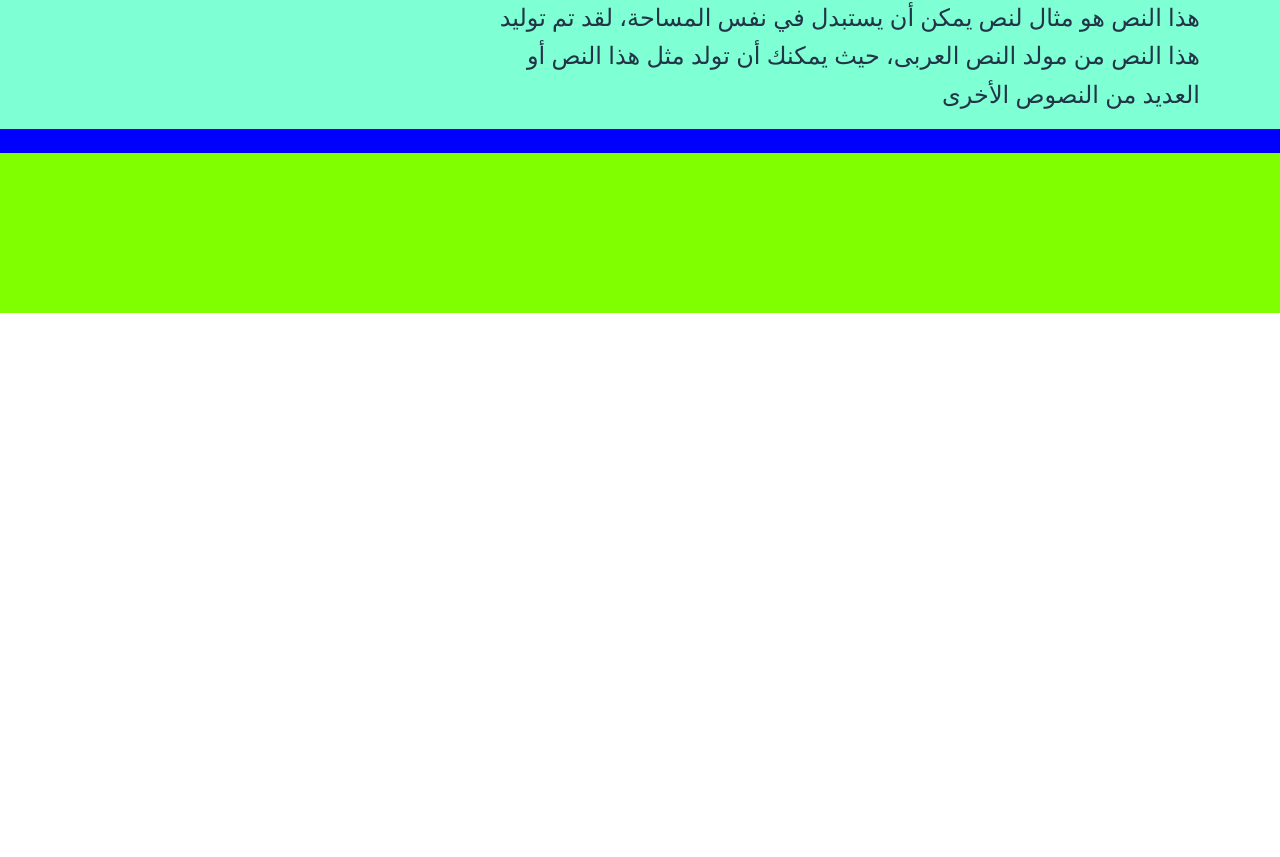
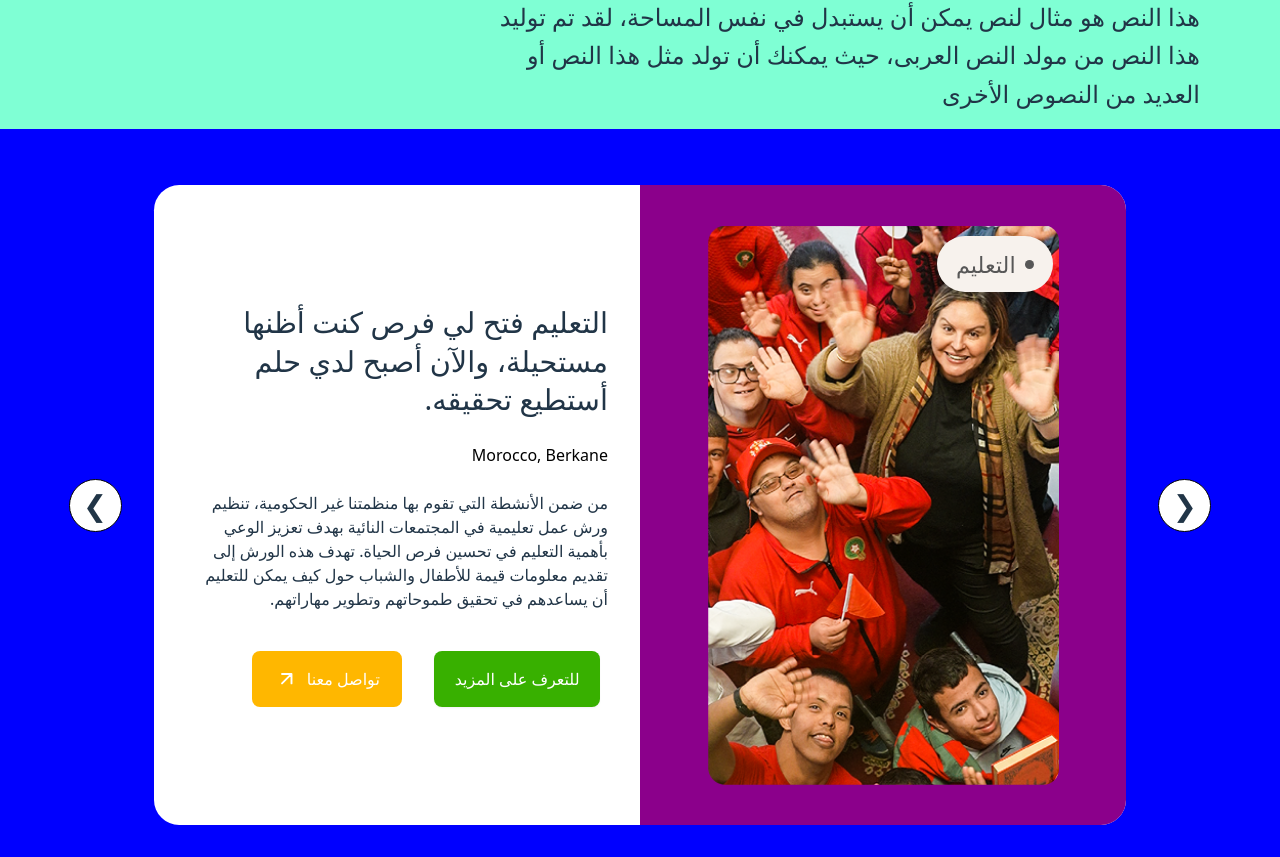
Before and after one commit to SOFT-CACTUS-INTERN/organisme-badr-web, a React (Vite) app in the folder FrontEnd/: page /#/ in a window 1280 px wide. Shown: the part 2483-3340 px from the top of the page. Before the commit the page ends 2796 px from the top, so only its background shows below. Built offline with nearby package versions, Linux system fonts and the light colour scheme.

Commit message:
component de activities

```diff
--- a/FrontEnd/src/Components/Activities.jsx
+++ b/FrontEnd/src/Components/Activities.jsx
@@ -1,18 +1,26 @@
+import React, { useState } from 'react'; // ← N’oublie pas d’importer useState !
 import '../assets/styles/activite.css';
 import activiteGraph7 from '../assets/svgs/graph7.svg';
 import activiteGraph14 from '../assets/svgs/graph14.svg';
 
-const ActiviteCard = ({ imageSrc, title, location, description,categorie }) => {
+const ActiviteCard = ({ imageSrc, title, location, description, categorie }) => {
   return (
     <div className="activite">
       <div className="image-div">
+        <button className="btn-activite">
+          {categorie}
+          <div className="out"></div>
+        </button>
+        {/* <img className="activite-pecture" src={imageSrc} alt="Activité" /> */}
 
-          <button className="btn-activite">
-            {categorie}
-            <div className="out"></div>
-          </button>
+      <div
+  className="activite-pecture"
+  style={{
+    backgroundImage: `url(${imageSrc})`
 
-        <img className="activite-pecture" src={imageSrc} alt="Activité" />
+  }}
+></div>
+
       </div>
       <div className="activite-content">
         <h2>{title}</h2>
@@ -20,11 +28,11 @@ const ActiviteCard = ({ imageSrc, title, location, description,categorie }) => {
         <p>{description}</p>
         <div className="btn-groupe">
           <button className="left-btn">
-             <img className="activite-graph24" src={activiteGraph14} alt="Icon" />
+            <img className="activite-graph24" src={activiteGraph14} alt="Icon" />
             تواصل معنا
           </button>
           <button className="right-btn">
-           <img className="activite-graph24" src={activiteGraph14} alt="Icon" />
+
             للتعرف على المزيد
           </button>
         </div>
@@ -34,16 +42,9 @@ const ActiviteCard = ({ imageSrc, title, location, description,categorie }) => {
 };
 
 const Activities = () => {
-  const activiteData = [
-    {
-      imageSrc: "/organisme-badr-web/flags/study.png",
-      title: "التعليم فتح لي فرص كنت أظنها مستحيلة، والآن أصبح لدي حلم أستطيع تحقيقه.",
-      location: "Morocco, Berkane",
-      description:
-        "من ضمن الأنشطة التي تقوم بها منظمتنا غير الحكومية، تنظيم ورش عمل تعليمية في المجتمعات النائية بهدف تعزيز الوعي بأهمية التعليم في تحسين فرص الحياة. تهدف هذه الورش إلى تقديم معلومات قيمة للأطفال والشباب حول كيف يمكن للتعليم أن يساعدهم في تحقيق طموحاتهم وتطوير مهاراتهم.",
+  const [currentIndex, setCurrentIndex] = useState(0);
 
-      categorie:"الطبخ"
-    },
+   const activiteData = [
     {
       imageSrc: "/organisme-badr-web/flags/study.png",
       title: "التعليم فتح لي فرص كنت أظنها مستحيلة، والآن أصبح لدي حلم أستطيع تحقيقه.",
@@ -54,7 +55,7 @@ const Activities = () => {
       categorie:"التعليم"
     },
     {
-      imageSrc: "/organisme-badr-web/flags/study.png",
+      imageSrc: "/organisme-badr-web/flags/boy.png",
       title: "التعليم فتح لي فرص كنت أظنها مستحيلة، والآن أصبح لدي حلم أستطيع تحقيقه.",
       location: "Morocco, Berkane",
       description:
@@ -62,7 +63,28 @@ const Activities = () => {
 
       categorie:"الطبخ"
     },
+    {
+      imageSrc: "/organisme-badr-web/flags/girls.png",
+      title: "التعليم فتح لي فرص كنت أظنها مستحيلة، والآن أصبح لدي حلم أستطيع تحقيقه.",
+      location: "Morocco, Berkane",
+      description:
+        "من ضمن الأنشطة التي تقوم بها منظمتنا غير الحكومية، تنظيم ورش عمل تعليمية في المجتمعات النائية بهدف تعزيز الوعي بأهمية التعليم في تحسين فرص الحياة. تهدف هذه الورش إلى تقديم معلومات قيمة للأطفال والشباب حول كيف يمكن للتعليم أن يساعدهم في تحقيق طموحاتهم وتطوير مهاراتهم.",
+
+      categorie:"mosika "
+    },
   ];
+
+  const handleNext = () => {
+    setCurrentIndex((prevIndex) =>
+      prevIndex === activiteData.length - 1 ? 0 : prevIndex + 1
+    );
+  };
+
+  const handlePrev = () => {
+    setCurrentIndex((prevIndex) =>
+      prevIndex === 0 ? activiteData.length - 1 : prevIndex - 1
+    );
+  };
 
   return (
     <section className="activities-section">
@@ -78,15 +100,16 @@ const Activities = () => {
 
       <div className="activite-p">
         <p>
-          هذا النص هو مثال لنص يمكن أن يستبدل في نفس المساحة، لقد تم توليد هذا النص من مولد النص العربى، حيث
-          يمكنك أن تولد مثل هذا النص أو العديد من النصوص الأخرى
+       هذا النص هو مثال لنص يمكن أن يستبدل في نفس المساحة، لقد تم توليد هذا النص من مولد النص العربى، حيث يمكنك أن تولد مثل هذا النص أو العديد من النصوص الأخرى
         </p>
       </div>
 
       <div className="activite-groupe">
-        {/* {activiteData.map((item, index) => (
-          <ActiviteCard key={index} {...item} />
-        ))} */}
+        <button className='prev' onClick={handlePrev}> <div className='lgn'>❮</div> </button>
+
+        <ActiviteCard {...activiteData[currentIndex]} />
+
+        <button className='next' onClick={handleNext}> <div className='lgn'>❯</div> </button>
       </div>
     </section>
   );
--- a/FrontEnd/src/assets/styles/activite.css
+++ b/FrontEnd/src/assets/styles/activite.css
@@ -1,96 +1,107 @@
-*, *::before, *::after {
+*,
+*::before,
+*::after {
   box-sizing: border-box;
   margin: 0;
   padding: 0;
 }
 
-html, body {
+html,
+body {
   min-height: 100vw;
   margin: 0;
   /* padding: 0;
   background-color: #FFB700; */
 }
-.activities-section{
+
+.activities-section {
   background-color: blue;
-    display:flex;
+  display: flex;
   flex-direction: column;
   justify-content: center;
   align-items: center;
-    gap:1.5rem;
-    padding-top:2rem;
-    overflow: hidden;
+  gap: 1.5rem;
+  padding-top: 2rem;
+
   width: 100%;
-  overflow: hidden;
+
   height: auto;
 
 }
-.activite-title{
-   display:flex;
+
+.activite-title {
+  display: flex;
   justify-content: right;
   align-items: center;
-  padding:1rem;
+  padding: 1rem;
 
-  width:100%;
+  width: 100%;
   /* background-color: blue; */
   flex-direction: row-reverse;
-  gap:1.5rem;
+  gap: 1.5rem;
   z-index: 10;
   /* background-color: darkcyan; */
-  padding-right:6rem;
+  padding-right: 6rem;
   background-color: blueviolet;
 }
-.activite-name{
+
+.activite-name {
 
 
   background-color: brown;
-    display:flex;
+  display: flex;
   justify-content: center;
   align-items: center;
   flex-direction: column;
-  gap:1rem;
+  gap: 1rem;
   z-index: 10;
 }
-.activite-name h1{
 
- display:flex;
+.activite-name h1 {
+
+  display: flex;
   flex-direction: row-reverse;
-  gap:1rem;
-  color:#FFC300;
+  gap: 1rem;
+  color: #FFC300;
 
   font-weight: 500;
   font-size: clamp(1.5rem, 3vw, 3.5rem);
   z-index: 10;
 
 }
-.activite-name span{
+
+.activite-name span {
 
   color: #38B000;
 }
-.activite-name hr{
+
+.activite-name hr {
   background: linear-gradient(180deg, #38B000 0%, #FFC400 107.1%);
-width:100%;
+  width: 100%;
   height: 5px;
   border: none;
   border-radius: 158.74px;
 
 
 }
-.activite-p{
-    width:100%;
+
+.activite-p {
+  width: 100%;
   background-color: aquamarine;
-  display:flex;
+  display: flex;
   justify-content: right;
   align-items: right;
 
 
-  padding-top:1rem;
+  padding-top: 1rem;
   padding-bottom: 1rem;
-  display:flex;
+  display: flex;
   justify-content: right;
   align-items: center;
-  padding-right:5rem
+  padding-right: 5rem
 }
-.activite-p p{
+
+.activite-p p {
   font-weight: 400;
 
 
@@ -98,67 +109,77 @@ letter-spacing: 0%;
   text-align: right;
   font-size: clamp(1rem, 3vw, 1.5rem);
   line-height: 1.6;
-  width:60%;
+  width: 60%;
 }
-.activite-groupe{
 
-    display:flex;
+.activite-groupe {
+
+  display: flex;
   flex-direction: row;
   justify-content: center;
   align-items: center;
-    gap:2rem;
-    background-color: chartreuse;
-  width:100%;
-  padding:5rem;
+  gap: 2rem;
+  /* background-color: chartreuse; */
+  width: 100%;
+  padding: 2rem;
   /* padding:5rem; */
 
 
 
 }
-.activite{
-    display:flex;
+
+.activite {
+  display: flex;
   flex-direction: row-reverse;
-    background-color: crimson;
- width:80%;
+  background-color: white;
+  width: 80%;
   justify-content: space-between;
   align-items: center;
- height:auto;
+  height: auto;
   border-radius: 25.2px;
+  align-items: stretch;
+  height: 80vh;
+  align-items: stretch;
+
+
 
 
 
 
 }
-.btn-groupe{
-    display:flex;
+
+.btn-groupe {
+  display: flex;
   flex-direction: row;
   justify-content: right;
   align-items: center;
-    gap:2rem;
-    background-color: aqua;
+  gap: 2rem;
+  /* background-color: aqua; */
 
   border-radius:
     3.63px;
-width:100%;
-padding-top:1rem;
+  width: 100%;
+  padding-top: 1rem;
   padding-bottom: 1rem;
-padding-right:0.5rem
+  padding-right: 0.5rem;
+  /* height:40vh */
 
 
 
 }
-.right-btn{
-    display:flex;
+
+.right-btn {
+  display: flex;
   justify-content: center;
   align-items: center;
-    gap:0rem;
-    padding:1rem;
+  gap: 0rem;
+  padding: 1rem;
   background: #38B000;
   box-shadow: 0px 1.01px 2.01px 0px #1018280D;
-    border-radius:8.05px;
-    width:40%;
+  border-radius: 8.05px;
+  width: 40%;
   /* padding:1rem; */
-    color:white;
+  color: white;
   /* padding:1rem; */
 
   font-weight: 500;
@@ -166,12 +187,10 @@ padding-right:0.5rem
   line-height: 1;
   letter-spacing: 0;
   text-align: right;
-  height:7vh
+  height: 7vh
+}
 
-
-
-}
-.activite-content h2{
+.activite-content h2 {
 
 
   font-weight: 500;
@@ -180,18 +199,19 @@ padding-right:0.5rem
   letter-spacing: normal;
   text-align: right;
   text-transform: capitalize;
-  width:100%;
-  background-color: aqua;
-  direction:rtl
+  width: 100%;
+  /* background-color: aqua; */
+  direction: rtl
 }
-.left-btn{
-display:flex;
+
+.left-btn {
+  display: flex;
   justify-content: center;
   align-items: center;
 
   background: #FFB700;
-color:white;
-gap:0.5rem;
+  color: white;
+  gap: 0.5rem;
   /* padding:1rem; */
 
   /* padding:1rem; */
@@ -202,75 +222,85 @@ gap:0.5rem;
   text-align: right;
   border-radius:
     8.05px;
-height:7vh
+  height: 7vh
+}
+
+.activite-content p {
+  display: flex;
+  justify-content: right;
+  width: 100%;
+  /* background-color: antiquewhite; */
+  align-items: right;
+  text-align: right;
+  direction: rtl
+}
+
+.activite-content h4 {
+  text-align: right;
+  /* background-color: #38B000; */
+  color: black;
+  display: flex;
+  justify-content: right;
+  width: 100%;
+
+}
+
+.activite-content h4 span {
+  text-transform: capitalize;
+  color: #575757;
+
+}
+
+.activite-content {
 
 
-}
-.activite-content p{
-    display:flex;
-    justify-content: right;
-    width:100%;
-    background-color: antiquewhite;
-    align-items: right;
-    text-align: right;
-    direction:rtl
-}
-.activite-content h4{
-    text-align: right;
-    background-color: #38B000;
-    color:black;
-    display:flex;
-    justify-content: right;
-    width:100%;
-
-}
-.activite-content h4 span{
-    text-transform: capitalize;
-    color:#575757;
-
-}
-.activite-content{
-
-
-    background-color: chocolate;
-    width:50%;
-    padding:2rem;
-    display:flex;
+  /* background-color: chocolate; */
+  width: 50%;
+  padding: 2rem;
+  padding-bottom: 1rem;
+  display: flex;
   justify-content: center;
   align-items: center;
-    gap:1.5rem;
+  gap: 1.5rem;
   flex-direction: column;
 
 
 }
-.image-div{
-    width:50%;
-    display:flex;
+
+.image-div {
+  width: 50%;
+  display: flex;
   justify-content: center;
   align-items: center;
-    height:auto;
+  height: auto;
   border-top-right-radius: 25.2px;
   border-bottom-right-radius: 25.2px;
-position:relative;
+  position: relative;
+  height: auto;
+  padding: 1rem;
+  min-height: 60vh;
+  padding: 1.5rem;
+
+
+  background-color: darkmagenta;
+}
+
+.activite-pecture {
+
+  width: 80%;
+  height: 100%;
+  height: 70vh;
+  background-size: cover;
+  border-radius: 16px;
+  background-repeat: no-repeat;
+}
 
 
 
 
 
-    background-color: darkmagenta;
-}
-.activite-pecture{
-    width:90%;
-    padding:1rem;
-    border-radius:
-16.8px;
-   object-fit: contain;
-   position:relative;
-}
-
-
-.btn-activite{
-position:absolute;
+.btn-activite {
+  position: absolute;
   z-index: 10;
 
   font-weight: 500;
@@ -282,16 +312,16 @@ position:absolute;
   /* width: 3.375rem;
   height: 1.75rem;   */
   color: #575757;
-  top:5%;
-  right:15%;
-  width:24%;
-  height:auto;
+  top: 8%;
+  right: 15%;
+  width: 24%;
+  height: auto;
   background: #F7F2ED;
   border-radius:
     84px;
-padding:1rem;
+  padding: 1rem;
   height: 7vh;
-display:flex;
+  display: flex;
   justify-content: center;
   align-items: center;
   font-weight: 500;
@@ -301,7 +331,8 @@ align-items: center;
   text-transform: capitalize;
 
 }
-.out{
+
+.out {
   width: 9px;
   height: 9px;
 
@@ -312,3 +343,187 @@ height: 9px;
   border-radius: 50%;
 
 }
+
+.next,
+.prev {
+
+  border: 0.55px solid #000000;
+  background: #FFFFFF;
+  width: 53px;
+  height: 53px;
+
+
+  border-width: 0.55px;
+  display: flex;
+  justify-content: center;
+  align-items: center;
+
+
+}
+
+.lgn {
+
+
+
+
+
+
+
+  /* border: 3.01px solid #000000 */
+
+}
+
+@media (max-width: 1024px) and (min-width: 481px) {
+
+  /* tes styles */
+  .activite {
+
+    background-color: red;
+    width: 100%;
+
+  }
+
+  .image-div {
+    background: #575757;
+    width: 50%;
+    padding: 2rem;
+  }
+
+  .activite-pecture {
+
+    width: 100%;
+
+  }
+
+  .activite-content {
+    width: 50%;
+    background-color: antiquewhite;
+
+    padding-top: 2rem;
+  }
+
+  .btn-groupe {
+    background-color: blue;
+    width: 100%;
+  }
+
+}
+
+
+
+@media(max-width:480px) {
+
+  .activite-section {
+    padding: 1rem;
+
+  }
+
+  .activite-groupe {
+    padding: 0;
+    background-color: pink;
+    gap: 0;
+  }
+
+  .activite {
+
+
+    flex-direction: column;
+    background-color: aquamarine;
+    height: auto;
+    border-radius: 0;
+  }
+
+  .activite--groupe {
+
+
+
+
+    justify-content: center;
+    align-items: center;
+  }
+
+  .activite-content {
+    width: 100%;
+    display: flex;
+    flex-direction: column;
+    gap: 0.5rem;
+
+
+
+    border-radius: 0;
+  }
+
+  .image-div {
+    width: 100%;
+    border-radius: 0;
+    min-height:40vh;
+    display:flex;
+    justify-content: center;
+    align-items: center;
+    padding:1rem;
+  }
+
+  .activite-pecture {
+   min-height:80%;
+   width:100%;
+
+
+    /* background-color: #38B000; */
+    background-size: cover;
+
+  }
+
+  .next,
+  .prev {
+    /* display:none */
+  }
+
+  .btn-groupe {
+    width: 100%;
+    background-color: #575757;
+    display: flex;
+    flex-direction: row;
+    justify-content: center;
+    align-items: center;
+    padding: 1rem;
+  }
+
+  .right-btn {
+    display: flex;
+    justify-content: center;
+    align-items: center;
+    padding:1rem;
+
+    width: 100%;
+  }
+  .left-btn{
+    padding:1;
+  }
+  .activite-title{
+    background-color: darkcyan;
+     padding-right:1rem;
+  }
+  .activite-title img{
+    width:8%;
+  }
+  .activite-p{
+
+    background-color: #38B000;
+     padding-right:1rem;
+  }
+  .activite-p p{
+
+      width:100%;
+  }
+  .btn-activite{
+    background-color:red;
+
+
+}
+
+
+.out{
+
+  width:20px;
+
+}}
```
Also changed, not shown: FrontEnd/src/assets/svgs/out.svg (added). Lines whose indentation alone changed are shown as unchanged.
